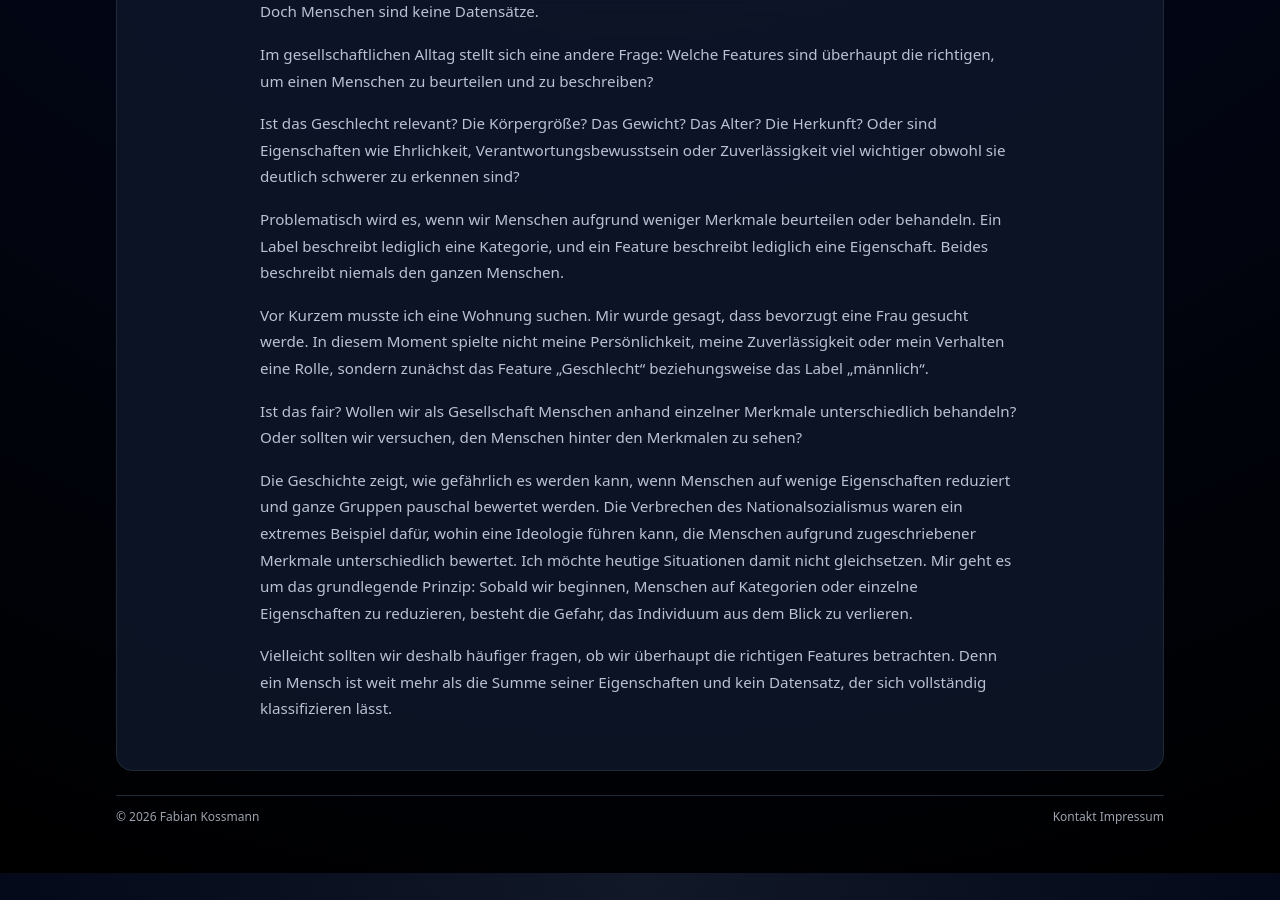
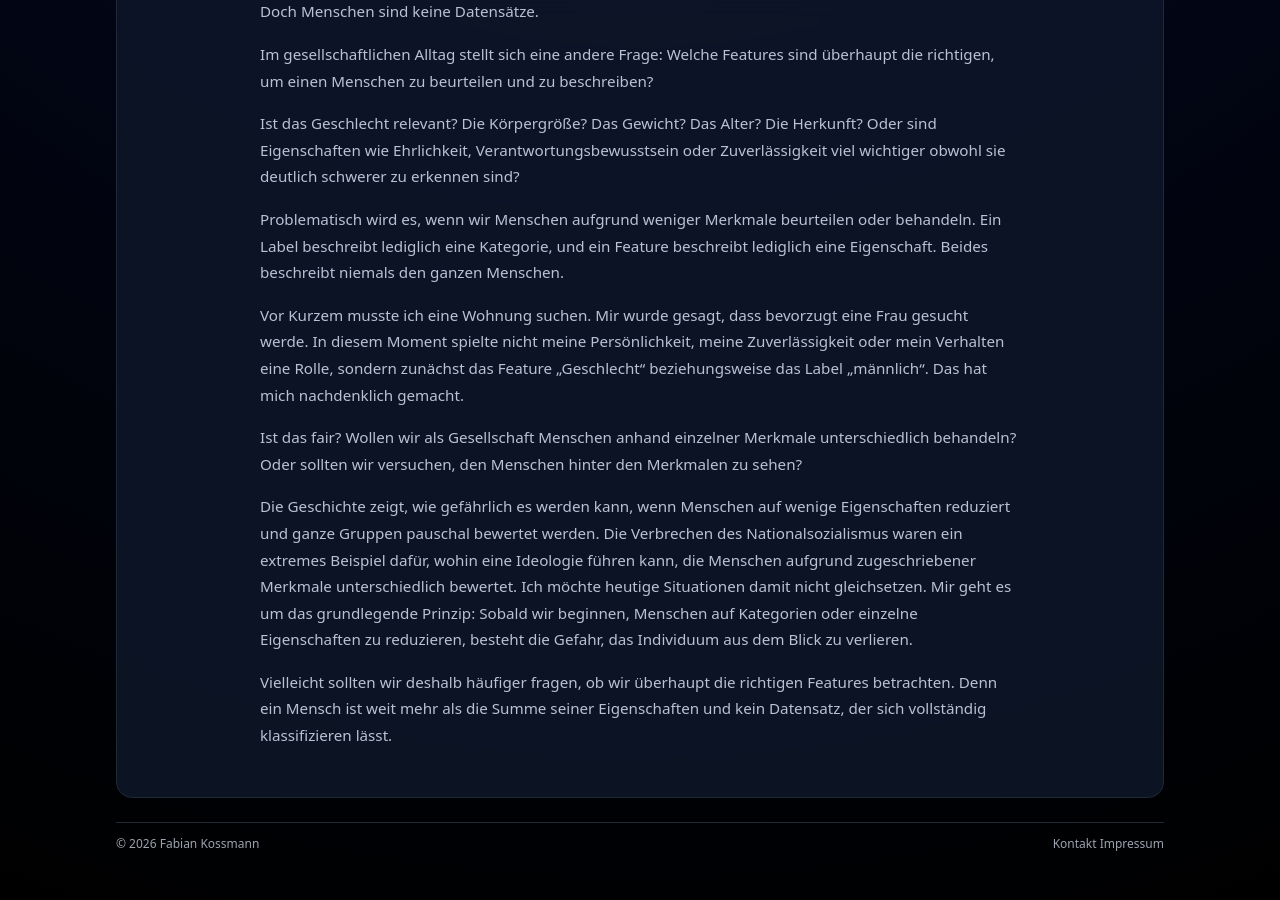
Before and after one commit to kossmanf/fabians-website, a Jekyll site: the page built from posts/Die Welt in Labels.md, in a window 1280 px wide and 900 px high, scrolled down 721 px. Built offline with Jekyll 4.4.1, drawn with Linux system fonts in a browser that asks for light colours; our own code applies the rules of GitHub Pages for plain Markdown files; before the commit the page ends 1594 px from its top, so only the background shows below that.

Commit message:
Sync German blog content

```diff
--- a/posts/Die Welt in Labels.md
+++ b/posts/Die Welt in Labels.md
@@ -25,6 +25,7 @@ Ist das Geschlecht relevant? Die Körpergröße? Das Gewicht? Das Alter? Die Her
 Problematisch wird es, wenn wir Menschen aufgrund weniger Merkmale beurteilen oder behandeln. Ein Label beschreibt lediglich eine Kategorie, und ein Feature beschreibt lediglich eine Eigenschaft. Beides beschreibt niemals den ganzen Menschen.
 
 Vor Kurzem musste ich eine Wohnung suchen. Mir wurde gesagt, dass bevorzugt eine Frau gesucht werde. In diesem Moment spielte nicht meine Persönlichkeit, meine Zuverlässigkeit oder mein Verhalten eine Rolle, sondern zunächst das Feature „Geschlecht“ beziehungsweise das Label „männlich“.
+Das hat mich nachdenklich gemacht.
 
 Ist das fair? Wollen wir als Gesellschaft Menschen anhand einzelner Merkmale unterschiedlich behandeln? Oder sollten wir versuchen, den Menschen hinter den Merkmalen zu sehen?
 
```
